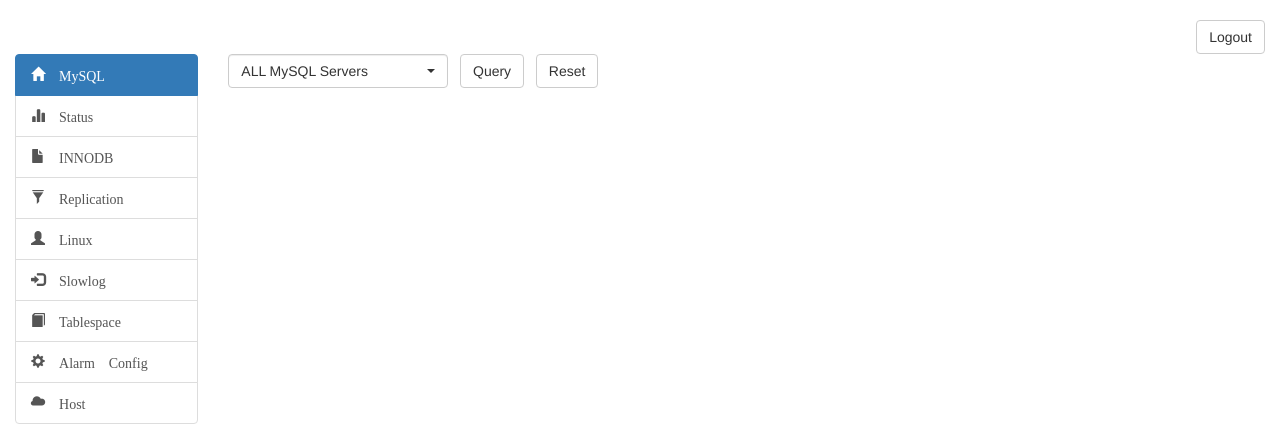
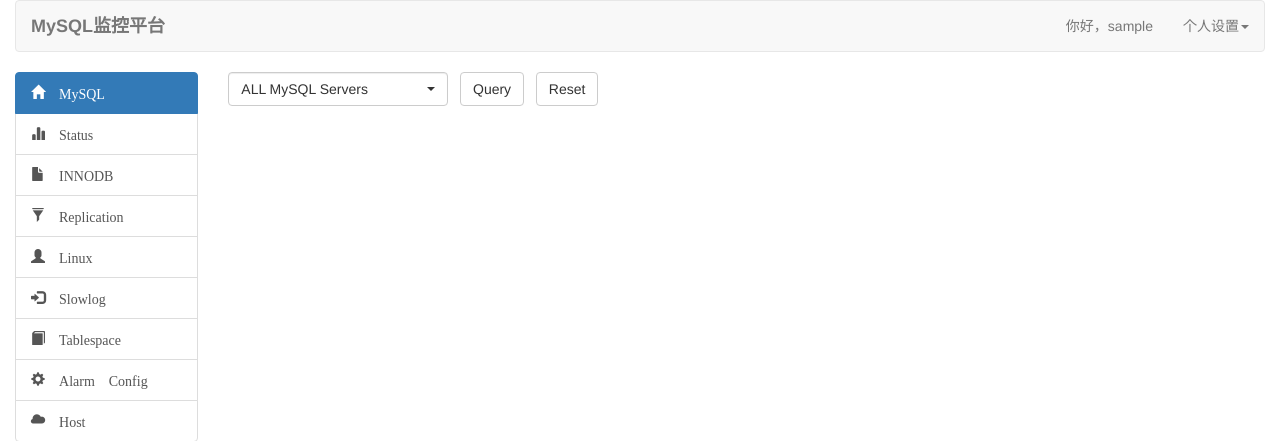
Before and after one commit to ycg/mysql_web, a Python web app: template templates/home.html in a window 1280 px wide. Shown: the top 441 px of the page. Run offline with Jinja, Linux system fonts and the light colour scheme; the template is opened without the code that fills it: most values are stand-ins (such as "Sample title", 1, 10 or a date in 2020).

Commit message:
修改主页布局

```diff
--- a/templates/home.html
+++ b/templates/home.html
@@ -49,13 +49,39 @@
 </head>
 <body>
     <div class="container-fluid">
-        <div class="row">
+        <!--最顶部导航栏 -->
+        <div class="row clearfix">
+        <div class="col-md-12 column">
+            <nav class="navbar navbar-default" role="navigation">
+                <div class="navbar-header">
+                    <a class="navbar-brand" href="#"><strong>MySQL监控平台</strong></a>
+                </div>
+                <div class="collapse navbar-collapse" id="bs-example-navbar-collapse-1">
+                    <ul class="nav navbar-nav navbar-right">
+                        <li>
+                            <a href="#">你好，{{ username }}</a>
+                        </li>
+                        <li class="dropdown">
+                            <a href="#" class="dropdown-toggle" data-toggle="dropdown">个人设置<strong class="caret"></strong></a>
+                            <ul class="dropdown-menu">
+                                <li>
+                                    <a href="#" onclick="logout()">退出</a>
+                                </li>
+                            </ul>
+                        </li>
+                    </ul>
+                </div>
+            </nav>
+        </div>
+    </div>
+
+        <!--<div class="row">
             </br>
             <div class="col-md-12 text-right">
                 <button class="btn btn-default" onclick="logout()">Logout</button>
                 </br>
             </div>
-        </div>
+        </div>-->
         <div class="row">
             <div class="col-md-2">
                 <div id="myTab" class="list-group">
```
